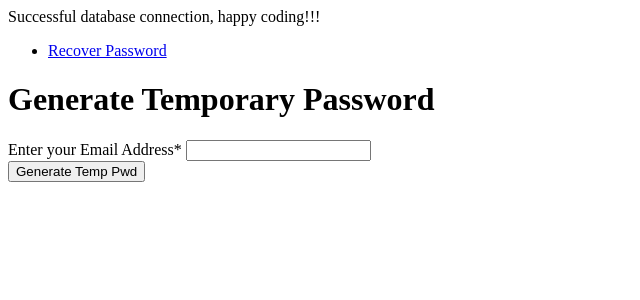
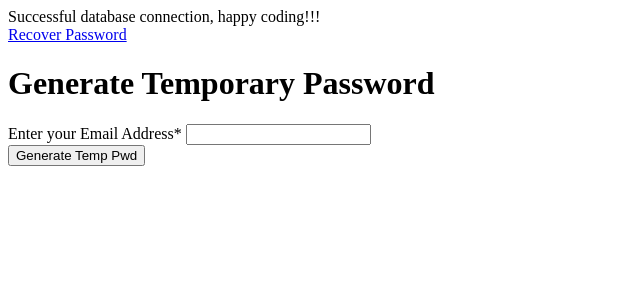
Before and after one commit to Henry0422/CMPT350-IMGPost, a PHP site: page /fp.php in a window 1280 px wide. Shown: the top 300 px of the page, without its empty margins (0-640 px from the left). Run offline with PHP 8.4, Linux system fonts and the light colour scheme; some libraries are stand-ins or nearby versions.

Commit message:
Layout Changes

```diff
--- a/root/fp.php
+++ b/root/fp.php
@@ -101,7 +101,7 @@ function forgotpass(){
 	        if(ajaxReturn(ajax) == true) {
 				var response = ajax.responseText.trim();
 				if(response == "success"){
-					_("forgotpassform").innerHTML = '<h3>Step 2. Check your email inbox in a few minutes</h3><p>You can close this window or tab if you like.</p>';
+					_("recover").innerHTML = '<h1>Check your email inbox in a few minutes</br>You can close this window or tab if you like.</h1>';
 				} else if (response == "no_exist"){
 					_("status").innerHTML = "Sorry that email address is not in our system";
 					_("status").style.display = "block"
@@ -137,10 +137,9 @@ function restrict(elem){
 <body>
 	<div class="form">
 
-		  <ul class="tab-group">
-			<li class="tab active"><a href="#recover">Recover Password</a></li>
-		  </ul>
-
+			<div class="tab-group">
+				<div class="tab active"><a href="#recover">Recover Password</a></div>
+			 </div>
 		  <div class="tab-content">
 			<div id="recover">
 			  <h1>Generate Temporary Password</h1>
@@ -157,6 +156,8 @@ function restrict(elem){
 				  <span id="status" style="display: none"></span>
 			  </form>
 			</div>
+			<div id="blank">
+			</div>
 
 		  </div><!-- tab-content -->
 
```
